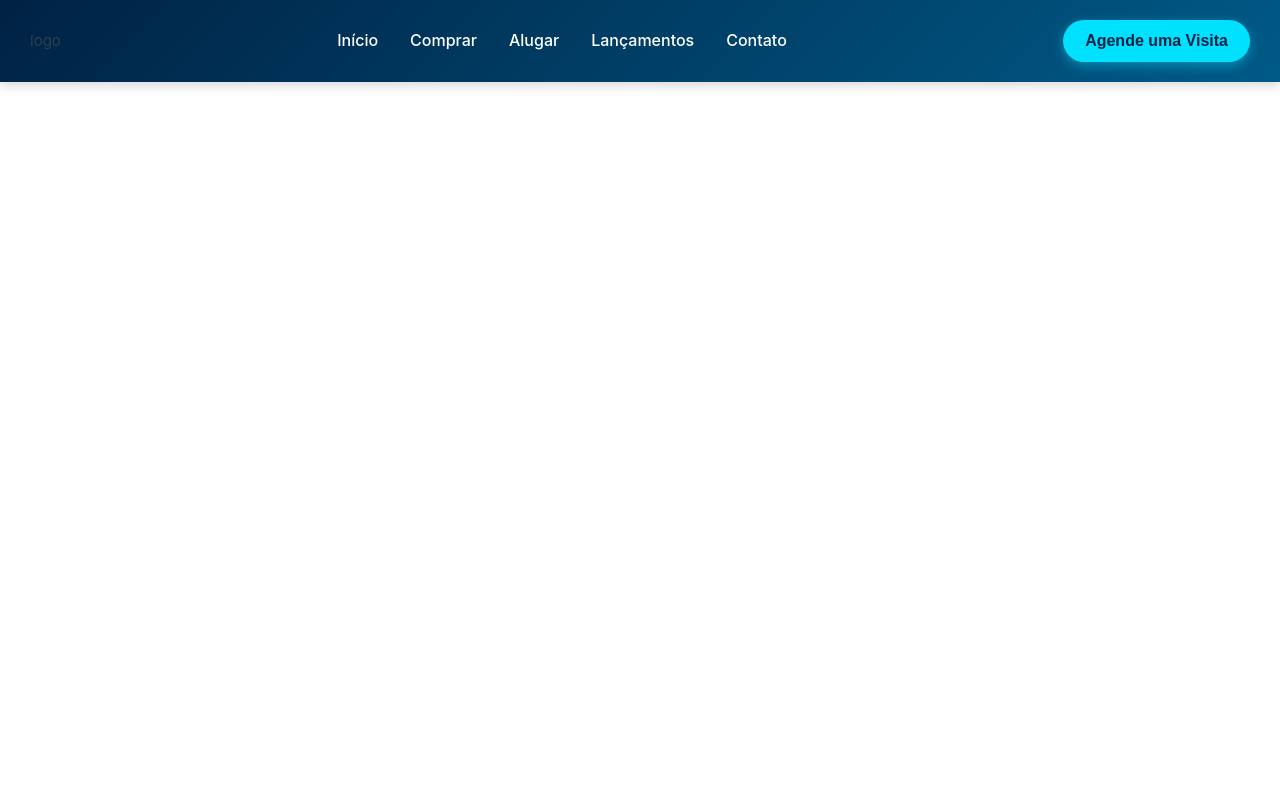
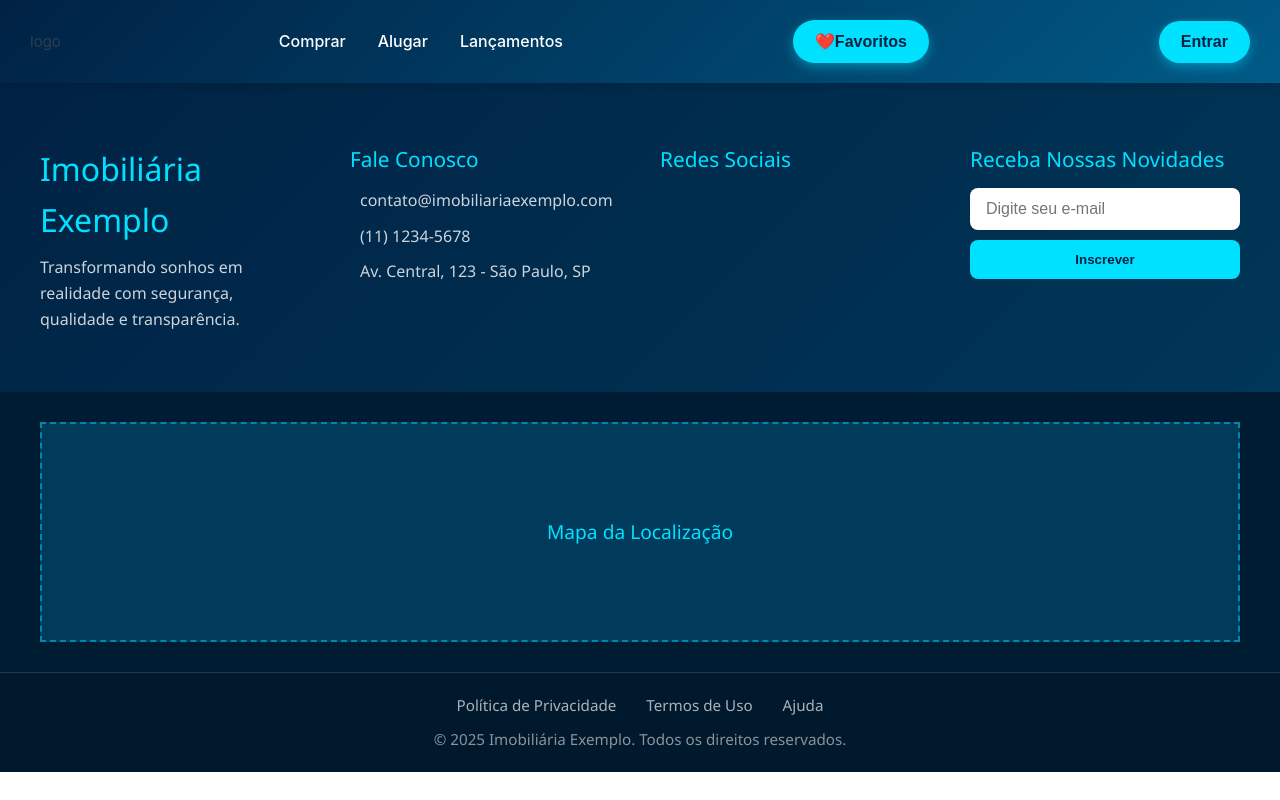
Before and after one commit to 917rafael/Primeiro.lar-Front, a Vue app: page / in a window 1280 px wide. Built offline with nearby package versions, Linux system fonts and the light colour scheme.

Commit message:
feat: "Criação do Footer.vue" #2

```diff
--- /dev/null
+++ b/src/components/Footer.vue
@@ -0,0 +1,237 @@
+<template>
+  <footer class="footer-container">
+    <div class="footer-top">
+      <div class="footer-brand">
+        <h2>Imobiliária Exemplo</h2>
+        <p>Transformando sonhos em realidade com segurança, qualidade e transparência.</p>
+        <!--
+          <img src="/logo-imobiliaria.png" alt="Logo Imobiliária" class="footer-logo" />
+        -->
+      </div>
+
+      <div class="footer-contact">
+        <h3>Fale Conosco</h3>
+        <ul>
+
+            <li><i class="fas fa-envelope"></i> contato@imobiliariaexemplo.com</li>
+            <li><i class="fas fa-phone-alt"></i> (11) 1234-5678</li>
+            <li><i class="fas fa-map-marker-alt"></i> Av. Central, 123 - São Paulo, SP</li>
+
+        </ul>
+      </div>
+
+      <div class="footer-social">
+        <h3>Redes Sociais</h3>
+        <div class="social-icons">
+          <a href="#"><i class="fab fa-facebook-f"></i></a>
+          <a href="#"><i class="fab fa-instagram"></i></a>
+          <a href="#"><i class="fab fa-whatsapp"></i></a>
+          <a href="#"><i class="fab fa-linkedin-in"></i></a>
+        </div>
+      </div>
+
+      <div class="footer-newsletter">
+        <h3>Receba Nossas Novidades</h3>
+        <form @submit.prevent="subscribe">
+          <input type="email" placeholder="Digite seu e-mail" required />
+          <button type="submit">Inscrever</button>
+        </form>
+      </div>
+    </div>
+
+    <div class="footer-map">
+      <!-- Simulando mapa, pode usar iframe real se desejar -->
+      <div class="map-placeholder">
+        <p>Mapa da Localização</p>
+      </div>
+    </div>
+
+    <div class="footer-bottom">
+      <div class="footer-links">
+        <a href="#">Política de Privacidade</a>
+        <a href="#">Termos de Uso</a>
+        <a href="#">Ajuda</a>
+      </div>
+      <p>&copy; 2025 Imobiliária Exemplo. Todos os direitos reservados.</p>
+    </div>
+  </footer>
+</template>
+
+<script setup>
+
+</script>
+
+<style scoped>
+.footer-container {
+  background: linear-gradient(135deg, #002244, #003b5c);
+  color: #ffffff;
+  font-family: 'Segoe UI', sans-serif;
+}
+
+.footer-top {
+  display: grid;
+  grid-template-columns: repeat(auto-fit, minmax(250px, 1fr));
+  gap: 40px;
+  padding: 60px 40px 40px;
+  max-width: 1280px;
+  margin: 0 auto;
+}
+
+.footer-brand h2 {
+  font-size: 2rem;
+  color: #00e1ff;
+  margin-bottom: 10px;
+}
+
+.footer-brand p {
+  font-size: 1rem;
+  color: #ffffffcc;
+  line-height: 1.6;
+  margin-bottom: 20px;
+}
+
+.footer-logo {
+  width: 120px;
+  height: auto;
+  margin-top: 10px;
+  filter: drop-shadow(0 0 5px #00e1ff88);
+}
+
+.footer-contact h3,
+.footer-social h3,
+.footer-newsletter h3 {
+  font-size: 1.3rem;
+  color: #00e1ff;
+  margin-bottom: 12px;
+}
+
+.footer-contact ul {
+  list-style: none;
+  padding: 0;
+}
+
+.footer-contact li {
+  margin-bottom: 10px;
+  font-size: 1rem;
+  display: flex;
+  align-items: center;
+  gap: 10px;
+  color: #ffffffcc;
+}
+
+.footer-contact i {
+  color: #00e1ff;
+  font-size: 1.1rem;
+}
+
+.social-icons {
+  display: flex;
+  gap: 16px;
+}
+
+.social-icons a {
+  font-size: 1.3rem;
+  color: #ffffffcc;
+  transition: color 0.3s, transform 0.3s;
+}
+
+.social-icons a:hover {
+  color: #00e1ff;
+  transform: scale(1.2);
+}
+
+.footer-newsletter form {
+  display: flex;
+  flex-direction: column;
+  gap: 10px;
+}
+
+.footer-newsletter input {
+  padding: 12px 16px;
+  border: none;
+  border-radius: 8px;
+  font-size: 1rem;
+  outline: none;
+}
+
+.footer-newsletter button {
+  background-color: #00e1ff;
+  color: #002244;
+  padding: 12px 18px;
+  border: none;
+  border-radius: 8px;
+  font-weight: 600;
+  cursor: pointer;
+  transition: background-color 0.3s ease;
+}
+
+.footer-newsletter button:hover {
+  background-color: #00cce1;
+}
+
+.footer-map {
+  padding: 30px 40px;
+  background-color: #001c33;
+  display: flex;
+  justify-content: center;
+}
+
+.map-placeholder {
+  background-color: #003b5c;
+  border: 2px dashed #00e1ff77;
+  color: #00e1ff;
+  width: 100%;
+  max-width: 1280px;
+  height: 220px;
+  display: flex;
+  justify-content: center;
+  align-items: center;
+  font-size: 1.2rem;
+}
+
+.footer-bottom {
+  padding: 20px 30px;
+  background-color: #00192c;
+  text-align: center;
+  border-top: 1px solid #ffffff22;
+}
+
+.footer-bottom p {
+  margin-top: 10px;
+  font-size: 0.95rem;
+  color: #ffffff88;
+}
+
+.footer-links {
+  display: flex;
+  justify-content: center;
+  gap: 30px;
+  flex-wrap: wrap;
+}
+
+.footer-links a {
+  color: #ffffffaa;
+  text-decoration: none;
+  font-size: 0.95rem;
+  transition: color 0.3s;
+}
+
+.footer-links a:hover {
+  color: #00e1ff;
+}
+
+@media (max-width: 768px) {
+  .footer-top {
+    grid-template-columns: 1fr;
+    padding: 40px 20px;
+  }
+
+  .footer-map {
+    padding: 20px;
+  }
+
+  .footer-bottom {
+    padding: 20px;
+  }
+}
+</style>
--- a/src/components/Header.vue
+++ b/src/components/Header.vue
@@ -1,28 +1,53 @@
-<script setup>
-</script>
-
 <template>
   <header class="header-container">
     <div class="header-content">
 
       <div class="logo">
-       <p>logo</p> <!-- <img src="/logo-imobiliaria.png" alt="Logo da Imobiliária" /> -->
+        <p>logo</p>
       </div>
 
       <nav class="navigation">
-        <a href="#">Início</a>
-        <a href="#">Comprar</a>
-        <a href="#">Alugar</a>
+        <div class="dropdown">
+          <a href="#">Comprar</a>
+          <div class="dropdown-content">
+            <div class="dropdown-column">
+              <h4>Apartamentos</h4>
+              <a href="#">Casas</a>
+              <a href="#">Lançamentos</a>
+              <a href="#">Imóveis Comerciais</a>
+              <a href="#">Ver todos →</a>
+            </div>
+          </div>
+        </div>
+
+        <div class="dropdown">
+          <a href="#">Alugar</a>
+          <div class="dropdown-content">
+            <div class="dropdown-column">
+              <h4>Apartamentos</h4>
+              <a href="#">Casas</a>
+              <a href="#">Kitnets</a>
+              <a href="#">Imóveis Comerciais</a>
+              <a href="#">Ver todos →</a>
+            </div>
+          </div>
+        </div>
+
         <a href="#">Lançamentos</a>
-        <a href="#">Contato</a>
       </nav>
 
       <div class="cta-button">
-        <button>Agende uma Visita</button>
+        <button>❤️Favoritos</button>
+      </div>
+
+      <div class="cta-button">
+        <button>Entrar</button>
       </div>
     </div>
   </header>
 </template>
+
+
 
 <style scoped>
 .header-container {
@@ -52,6 +77,7 @@
 .navigation {
   display: flex;
   gap: 32px;
+  position: relative;
 }
 
 .navigation a {
@@ -82,6 +108,10 @@
   width: 100%;
 }
 
+.cta-button {
+  margin-left: 12px;
+}
+
 .cta-button button {
   background-color: #00e1ff;
   color: #002244;
@@ -99,4 +129,48 @@
   background-color: #00cce1;
   transform: translateY(-2px);
 }
+
+/* Dropdown */
+.dropdown {
+  position: relative;
+}
+
+.dropdown-content {
+  position: absolute;
+  top: 40px;
+  left: 0;
+  background: #ffffff;
+  color: #002244;
+  border-radius: 8px;
+  padding: 20px 30px;
+  display: none;
+  box-shadow: 0 10px 30px rgba(0, 0, 0, 0.15);
+  min-width: 240px;
+  z-index: 999;
+}
+
+.dropdown:hover .dropdown-content {
+  display: block;
+}
+
+.dropdown-column h4 {
+  font-size: 1.1rem;
+  margin-bottom: 10px;
+  color: #002244;
+  border-bottom: 1px solid #ccc;
+  padding-bottom: 5px;
+}
+
+.dropdown-column a {
+  display: block;
+  margin: 6px 0;
+  font-size: 0.95rem;
+  color: #002244cc;
+  text-decoration: none;
+  transition: color 0.3s;
+}
+
+.dropdown-column a:hover {
+  color: #00b6e0;
+}
 </style>
--- a/src/views/HomeView.vue
+++ b/src/views/HomeView.vue
@@ -1,7 +1,10 @@
 <script setup>
 import Header from '@/components/Header.vue';
+import Footer from '@/components/Footer.vue';
 </script>
 
 <template>
   <Header />
+
+  <Footer />
 </template>
```
